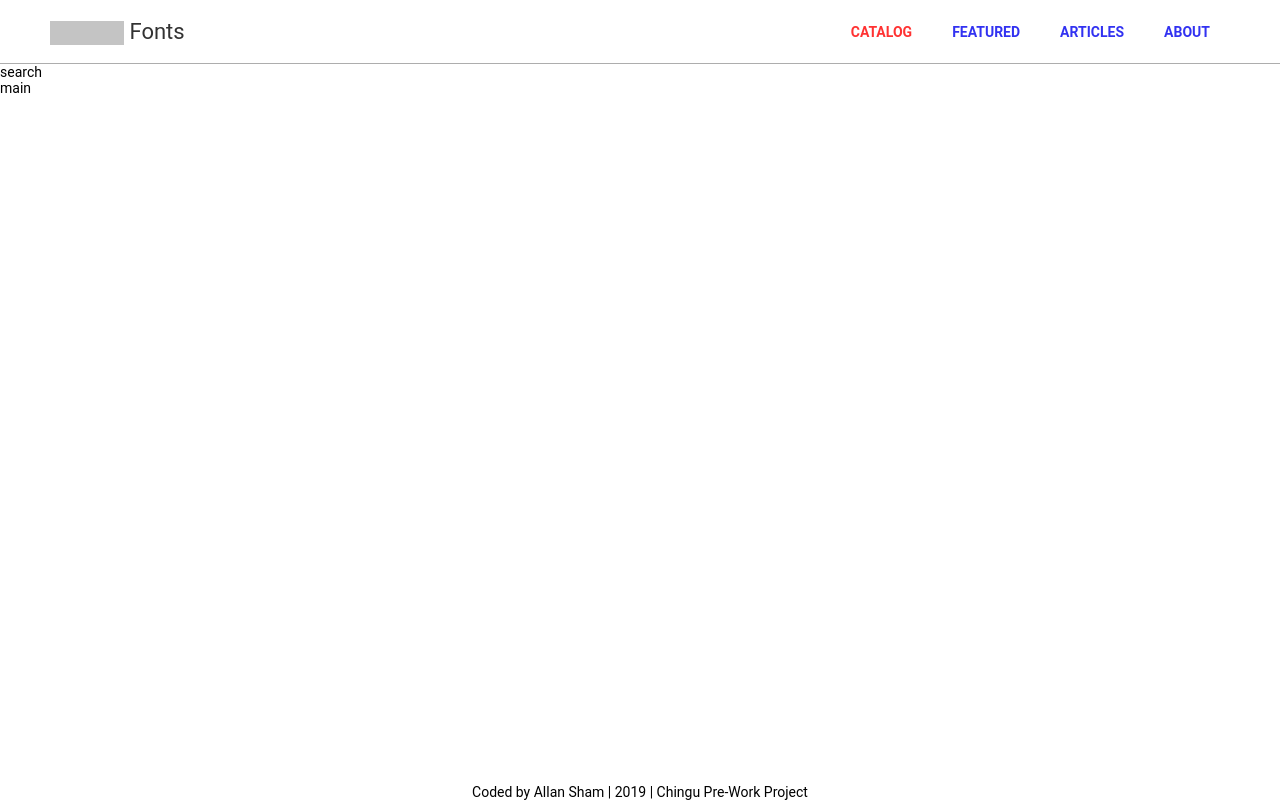
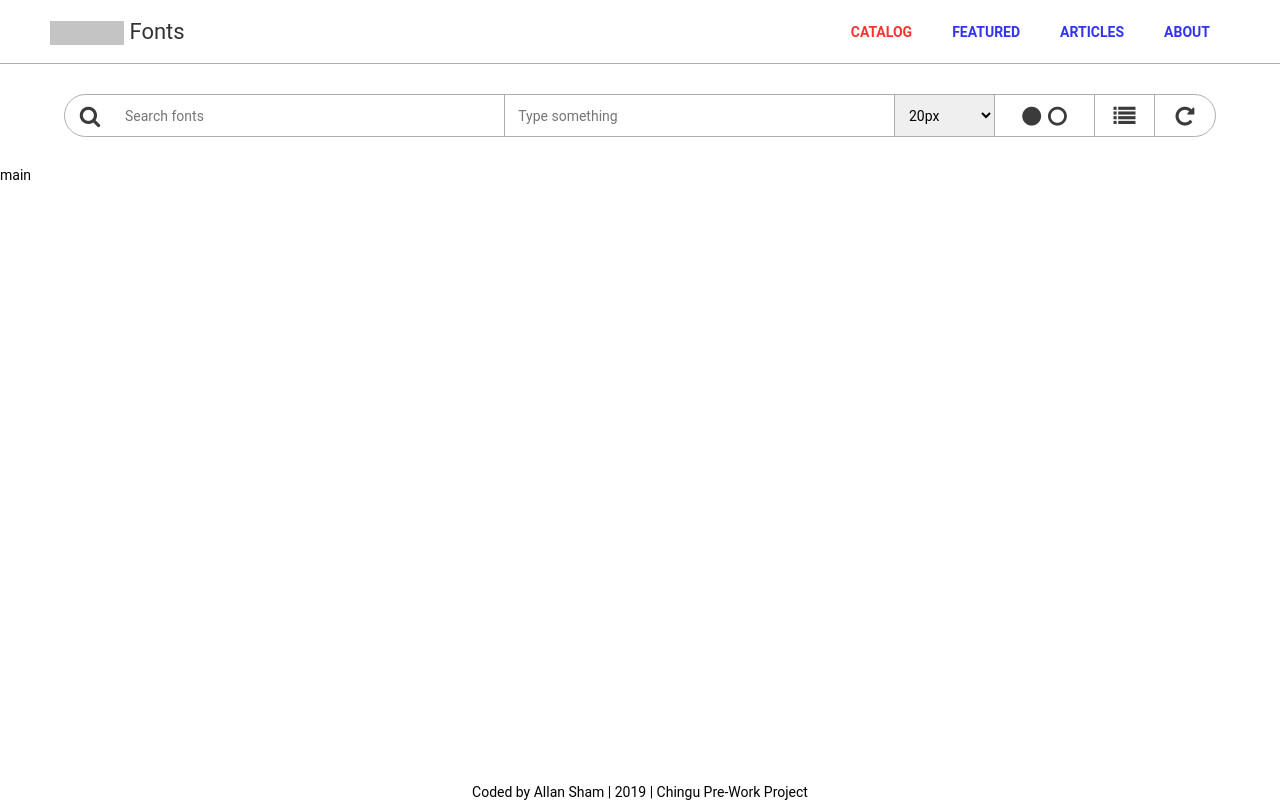
Before and after one commit to shammy8/googlefontsclone, a React (Create React App) app: page / in a window 1280 px wide. Built offline with nearby package versions, Linux system fonts and the light colour scheme; grey boxes are pictures that could not be loaded.

Commit message:
Add the basic layout of Searchbar.js and scss

```diff
--- a/public/index.html
+++ b/public/index.html
@@ -24,6 +24,10 @@
       work correctly both with client-side routing and a non-root public URL.
       Learn how to configure a non-root public URL by running `npm run build`.
     -->
+    <link
+      rel="stylesheet"
+      href="https://cdnjs.cloudflare.com/ajax/libs/font-awesome/4.7.0/css/font-awesome.min.css"
+    />
     <title>Google Fonts Clone</title>
   </head>
   <body>
--- a/src/App.css
+++ b/src/App.css
@@ -67,6 +67,88 @@ header nav ul li a:visited {
   color: black;
 }
 
+.search-bar-container {
+  max-width: 1600px;
+  margin: 0 auto;
+}
+
+.search-bar {
+  display: -ms-grid;
+  display: grid;
+  -ms-grid-columns: 50px 2fr 2fr 100px 100px 60px 60px;
+      grid-template-columns: 50px 2fr 2fr 100px 100px 60px 60px;
+  place-items: center;
+  height: 43px;
+  width: 90%;
+  margin: 30px auto;
+  padding: 0;
+  border: solid #adadad 1px;
+  border-radius: 30px;
+}
+
+.search-bar input {
+  width: 100%;
+  height: 100%;
+  border: none;
+  border-right: solid #adadad 1px;
+  padding-left: 10px;
+}
+
+.search-bar select {
+  border: none;
+  height: 100%;
+  width: 100%;
+  padding-left: 10px;
+  border-right: solid #adadad 1px;
+}
+
+.search-bar .background-chooser {
+  display: -webkit-box;
+  display: -ms-flexbox;
+  display: flex;
+  -webkit-box-pack: center;
+      -ms-flex-pack: center;
+          justify-content: center;
+  -webkit-box-align: center;
+      -ms-flex-align: center;
+          align-items: center;
+  width: 100%;
+  height: 100%;
+  border-right: solid #adadad 1px;
+}
+
+.search-bar .background-chooser .fa-circle {
+  margin-right: 7px;
+}
+
+.search-bar .list-grid-chooser {
+  display: -webkit-box;
+  display: -ms-flexbox;
+  display: flex;
+  -webkit-box-pack: center;
+      -ms-flex-pack: center;
+          justify-content: center;
+  -webkit-box-align: center;
+      -ms-flex-align: center;
+          align-items: center;
+  width: 100%;
+  height: 100%;
+  border-right: solid #adadad 1px;
+}
+
+.search-bar .fa {
+  font-size: 22px;
+  color: #3b3b3b;
+}
+
+.search-bar .fa:hover {
+  cursor: pointer;
+}
+
+.search-bar .fa-search:hover {
+  cursor: auto;
+}
+
 footer {
   text-align: center;
   font-size: 14px;
--- a/src/Searchbar.js
+++ b/src/Searchbar.js
@@ -1,7 +1,38 @@
 import React from "react";
 
 function Searchbar() {
-  return <div>search</div>;
+  return (
+    <div className="search-bar-container">
+      <div className="search-bar">
+        <div className="fa fa-search"></div>
+        <input
+          className="search-fonts"
+          type="text"
+          placeholder="Search fonts"
+        />
+        <input className="type-something" placeholder=" Type something" />
+
+        <select name="font-size">
+          {/* <option value="">--select font size--</option> */}
+          <option value="20px"> 20px</option>
+          <option value="24px"> 24px</option>
+          <option value="32px"> 32px</option>
+          <option value="40px"> 40px</option>
+        </select>
+
+        <div className="background-chooser">
+          <div className="fa fa-circle"></div>
+          <div className="fa fa-circle-o"></div>
+        </div>
+
+        <div className="list-grid-chooser">
+          <div className="fa fa-list"></div>
+        </div>
+
+        <div className="fa fa-repeat"></div>
+      </div>
+    </div>
+  );
 }
 
 export default Searchbar;
--- a/src/app.scss
+++ b/src/app.scss
@@ -53,6 +53,65 @@ header {
   }
 }
 
+.search-bar-container {
+  max-width: 1600px;
+  margin: 0 auto;
+}
+.search-bar {
+  display: grid;
+  grid-template-columns: 50px 2fr 2fr 100px 100px 60px 60px;
+  place-items: center;
+  height: 43px;
+  width: 90%;
+  margin: 30px auto;
+  padding: 0;
+  border: solid rgb(173, 173, 173) 1px;
+  border-radius: 30px;
+  input {
+    width: 100%;
+    height: 100%;
+    border: none;
+    border-right: solid rgb(173, 173, 173) 1px;
+    padding-left: 10px;
+  }
+  select {
+    border: none;
+    height: 100%;
+    width: 100%;
+    padding-left: 10px;
+    border-right: solid rgb(173, 173, 173) 1px;
+  }
+  .background-chooser {
+    display: flex;
+    justify-content: center;
+    align-items: center;
+    width: 100%;
+    height: 100%;
+    border-right: solid rgb(173, 173, 173) 1px;
+    .fa-circle {
+      margin-right: 7px;
+    }
+  }
+  .list-grid-chooser {
+    display: flex;
+    justify-content: center;
+    align-items: center;
+    width: 100%;
+    height: 100%;
+    border-right: solid rgb(173, 173, 173) 1px;
+  }
+  .fa {
+    font-size: 22px;
+    color: rgb(59, 59, 59);
+    &:hover {
+      cursor: pointer;
+    }
+  }
+  .fa-search:hover {
+    cursor: auto;
+  }
+}
+
 footer {
   text-align: center;
   font-size: 14px;
```
Also changed, not shown: 1 other file (tests, documents, lock files or other folders).
